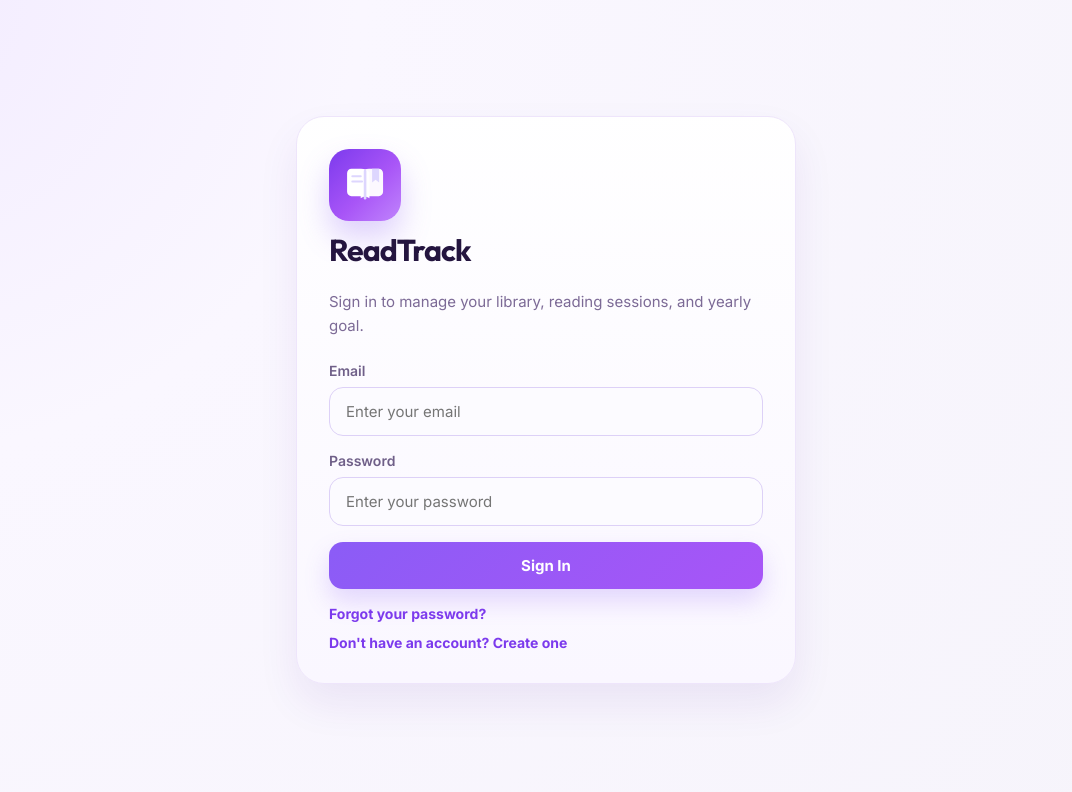
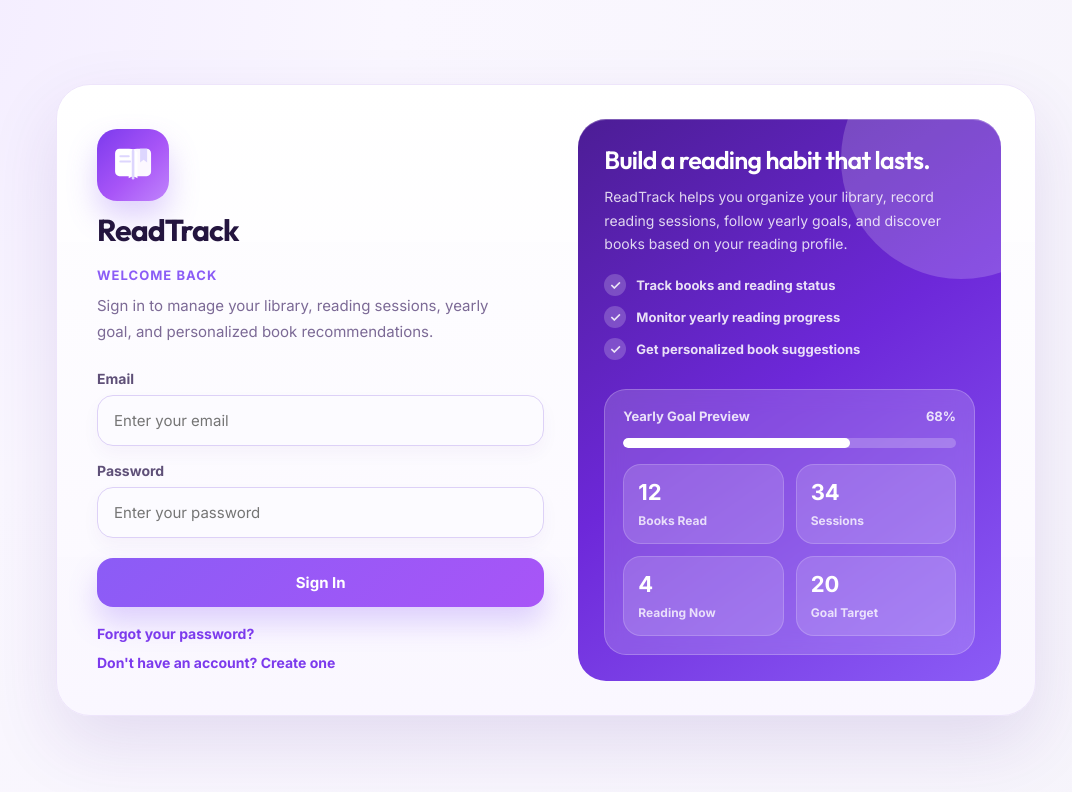
Before and after one commit to nevsin/ReadTrack, a React (Vite) app: page / in a window 1280 px wide. Shown: the top 792 px of the page, without its empty margins (94-1166 px from the left). Built offline with nearby package versions, Linux system fonts and the light colour scheme; no server answers.

Commit message:
Update auth page design

```diff
--- a/src/pages/AuthPage.jsx
+++ b/src/pages/AuthPage.jsx
@@ -21,30 +21,47 @@ function AuthPage({ onAuthSuccess }) {
     alignItems: "center",
     justifyContent: "center",
     background:
-      "radial-gradient(circle at top left, #f3ecff 0%, #faf7ff 30%, #f6f4fb 100%)",
-    padding: "24px",
+      "radial-gradient(circle at top left, #f3ecff 0%, #faf7ff 32%, #f6f4fb 100%)",
+    padding: "32px",
   };
 
   const cardStyle = {
     width: "100%",
-    maxWidth: "500px",
+    maxWidth: "980px",
+    display: "grid",
+    gridTemplateColumns: "1fr 0.92fr",
+    gap: "28px",
     background:
-      "linear-gradient(180deg, rgba(255,255,255,0.97) 0%, rgba(250,247,255,0.99) 100%)",
-    borderRadius: "28px",
-    padding: "32px",
+      "linear-gradient(180deg, rgba(255,255,255,0.98) 0%, rgba(250,247,255,0.99) 100%)",
+    borderRadius: "34px",
+    padding: "34px",
     border: "1px solid #eee5fb",
-    boxShadow: "0 20px 40px rgba(76, 29, 149, 0.08)",
+    boxShadow: "0 28px 70px rgba(76, 29, 149, 0.12)",
+  };
+
+  const formPanelStyle = {
+    padding: "10px 6px",
   };
 
   const logoWrapStyle = {
-    marginBottom: "24px",
+    marginBottom: "22px",
+  };
+
+  const eyebrowStyle = {
+    margin: "0 0 10px 0",
+    color: "#8b5cf6",
+    fontSize: "13px",
+    fontWeight: "800",
+    letterSpacing: "0.08em",
+    textTransform: "uppercase",
   };
 
   const subtitleStyle = {
-    margin: "0 0 24px 0",
+    margin: "0 0 26px 0",
     color: "#7c6a96",
     fontSize: "15px",
-    lineHeight: "1.6",
+    lineHeight: "1.7",
+    maxWidth: "430px",
   };
 
   const formStyle = {
@@ -57,31 +74,34 @@ function AuthPage({ onAuthSuccess }) {
     display: "block",
     marginBottom: "8px",
     fontSize: "14px",
-    fontWeight: "600",
-    color: "#6f5f88",
+    fontWeight: "700",
+    color: "#5f5078",
   };
 
   const inputStyle = {
     width: "100%",
-    padding: "14px 16px",
-    borderRadius: "14px",
+    padding: "15px 16px",
+    borderRadius: "16px",
     border: "1px solid #ddd1f7",
     fontSize: "15px",
     backgroundColor: "#fcfbff",
     color: "#24153f",
     boxSizing: "border-box",
+    boxShadow: "0 8px 18px rgba(76, 29, 149, 0.04)",
   };
 
   const buttonStyle = {
-    padding: "14px 20px",
-    borderRadius: "14px",
+    marginTop: "4px",
+    padding: "15px 20px",
+    borderRadius: "16px",
     border: "none",
     background: "linear-gradient(135deg, #8b5cf6 0%, #a855f7 100%)",
     color: "white",
     fontSize: "15px",
-    fontWeight: "700",
-    cursor: "pointer",
-    boxShadow: "0 12px 24px rgba(139, 92, 246, 0.22)",
+    fontWeight: "800",
+    cursor: authLoading ? "not-allowed" : "pointer",
+    boxShadow: "0 16px 28px rgba(139, 92, 246, 0.26)",
+    opacity: authLoading ? 0.8 : 1,
   };
 
   const textButtonStyle = {
@@ -89,17 +109,146 @@ function AuthPage({ onAuthSuccess }) {
     background: "transparent",
     color: "#7c3aed",
     fontSize: "14px",
-    fontWeight: "700",
+    fontWeight: "800",
     cursor: "pointer",
     padding: 0,
     textAlign: "left",
   };
 
   const footerActionsStyle = {
-    marginTop: "16px",
+    marginTop: "18px",
     display: "flex",
     flexDirection: "column",
     gap: "12px",
+  };
+
+  const previewPanelStyle = {
+    position: "relative",
+    overflow: "hidden",
+    borderRadius: "28px",
+    padding: "26px",
+    background:
+      "linear-gradient(145deg, #4c1d95 0%, #6d28d9 48%, #8b5cf6 100%)",
+    color: "white",
+    minHeight: "430px",
+    display: "flex",
+    flexDirection: "column",
+    justifyContent: "space-between",
+    boxShadow: "inset 0 1px 0 rgba(255,255,255,0.28)",
+  };
+
+  const glowStyle = {
+    position: "absolute",
+    width: "240px",
+    height: "240px",
+    borderRadius: "999px",
+    background: "rgba(255,255,255,0.18)",
+    top: "-80px",
+    right: "-80px",
+  };
+
+  const previewTitleStyle = {
+    position: "relative",
+    margin: "0 0 10px 0",
+    fontSize: "25px",
+    lineHeight: "1.2",
+    letterSpacing: "-0.03em",
+  };
+
+  const previewTextStyle = {
+    position: "relative",
+    margin: 0,
+    color: "rgba(255,255,255,0.82)",
+    fontSize: "14px",
+    lineHeight: "1.7",
+  };
+
+  const miniCardStyle = {
+    position: "relative",
+    background: "rgba(255,255,255,0.16)",
+    border: "1px solid rgba(255,255,255,0.22)",
+    borderRadius: "22px",
+    padding: "18px",
+    backdropFilter: "blur(10px)",
+  };
+
+  const miniCardHeaderStyle = {
+    display: "flex",
+    justifyContent: "space-between",
+    alignItems: "center",
+    marginBottom: "14px",
+    color: "rgba(255,255,255,0.84)",
+    fontSize: "13px",
+    fontWeight: "700",
+  };
+
+  const progressTrackStyle = {
+    width: "100%",
+    height: "10px",
+    borderRadius: "999px",
+    background: "rgba(255,255,255,0.22)",
+    overflow: "hidden",
+    marginBottom: "16px",
+  };
+
+  const progressFillStyle = {
+    width: "68%",
+    height: "100%",
+    borderRadius: "999px",
+    background: "#ffffff",
+  };
+
+  const statGridStyle = {
+    display: "grid",
+    gridTemplateColumns: "1fr 1fr",
+    gap: "12px",
+    marginTop: "14px",
+  };
+
+  const statBoxStyle = {
+    background: "rgba(255,255,255,0.14)",
+    border: "1px solid rgba(255,255,255,0.18)",
+    borderRadius: "18px",
+    padding: "14px",
+  };
+
+  const statValueStyle = {
+    display: "block",
+    fontSize: "22px",
+    fontWeight: "900",
+    marginBottom: "4px",
+  };
+
+  const statLabelStyle = {
+    color: "rgba(255,255,255,0.78)",
+    fontSize: "12px",
+    fontWeight: "700",
+  };
+
+  const featureListStyle = {
+    position: "relative",
+    display: "grid",
+    gap: "10px",
+    marginTop: "18px",
+  };
+
+  const featureItemStyle = {
+    display: "flex",
+    alignItems: "center",
+    gap: "10px",
+    color: "rgba(255,255,255,0.86)",
+    fontSize: "13px",
+    fontWeight: "700",
+  };
+
+  const checkStyle = {
+    width: "22px",
+    height: "22px",
+    borderRadius: "999px",
+    display: "grid",
+    placeItems: "center",
+    background: "rgba(255,255,255,0.2)",
+    flex: "0 0 auto",
   };
 
   function resetFeedback() {
@@ -183,16 +332,25 @@ function AuthPage({ onAuthSuccess }) {
   return (
     <div style={pageStyle}>
       <div style={cardStyle}>
+        <section style={formPanelStyle}>
           <div style={logoWrapStyle}>
             <ReadTrackLogo size={72} stacked />
           </div>
+
+          <p style={eyebrowStyle}>
+            {isResetMode
+              ? "Account Recovery"
+              : isLoginMode
+              ? "Welcome Back"
+              : "Start Reading Smarter"}
+          </p>
 
           <p style={subtitleStyle}>
             {isResetMode
               ? "Enter your email and we will send you a password reset link."
               : isLoginMode
-            ? "Sign in to manage your library, reading sessions, and yearly goal."
-            : "Create your account to start building your reading habit."}
+              ? "Sign in to manage your library, reading sessions, yearly goal, and personalized book recommendations."
+              : "Create your account to track your books, save reading sessions, and build a consistent reading routine."}
           </p>
 
           <form onSubmit={handleSubmit} style={formStyle}>
@@ -221,13 +379,27 @@ function AuthPage({ onAuthSuccess }) {
             )}
 
             {authError && (
-            <p style={{ margin: 0, color: "#be185d", fontSize: "14px" }}>
+              <p
+                style={{
+                  margin: 0,
+                  color: "#be185d",
+                  fontSize: "14px",
+                  fontWeight: "700",
+                }}
+              >
                 {authError}
               </p>
             )}
 
             {authMessage && (
-            <p style={{ margin: 0, color: "#6d28d9", fontSize: "14px" }}>
+              <p
+                style={{
+                  margin: 0,
+                  color: "#6d28d9",
+                  fontSize: "14px",
+                  fontWeight: "700",
+                }}
+              >
                 {authMessage}
               </p>
             )}
@@ -291,6 +463,68 @@ function AuthPage({ onAuthSuccess }) {
               </button>
             )}
           </div>
+        </section>
+
+        <aside style={previewPanelStyle}>
+          <div style={glowStyle}></div>
+
+          <div>
+            <h2 style={previewTitleStyle}>Build a reading habit that lasts.</h2>
+            <p style={previewTextStyle}>
+              ReadTrack helps you organize your library, record reading
+              sessions, follow yearly goals, and discover books based on your
+              reading profile.
+            </p>
+
+            <div style={featureListStyle}>
+              <div style={featureItemStyle}>
+                <span style={checkStyle}>✓</span>
+                Track books and reading status
+              </div>
+              <div style={featureItemStyle}>
+                <span style={checkStyle}>✓</span>
+                Monitor yearly reading progress
+              </div>
+              <div style={featureItemStyle}>
+                <span style={checkStyle}>✓</span>
+                Get personalized book suggestions
+              </div>
+            </div>
+          </div>
+
+          <div style={miniCardStyle}>
+            <div style={miniCardHeaderStyle}>
+              <span>Yearly Goal Preview</span>
+              <span>68%</span>
+            </div>
+
+            <div style={progressTrackStyle}>
+              <div style={progressFillStyle}></div>
+            </div>
+
+            <div style={statGridStyle}>
+              <div style={statBoxStyle}>
+                <span style={statValueStyle}>12</span>
+                <span style={statLabelStyle}>Books Read</span>
+              </div>
+
+              <div style={statBoxStyle}>
+                <span style={statValueStyle}>34</span>
+                <span style={statLabelStyle}>Sessions</span>
+              </div>
+
+              <div style={statBoxStyle}>
+                <span style={statValueStyle}>4</span>
+                <span style={statLabelStyle}>Reading Now</span>
+              </div>
+
+              <div style={statBoxStyle}>
+                <span style={statValueStyle}>20</span>
+                <span style={statLabelStyle}>Goal Target</span>
+              </div>
+            </div>
+          </div>
+        </aside>
       </div>
     </div>
   );
```
Lines whose indentation alone changed are shown as unchanged.
